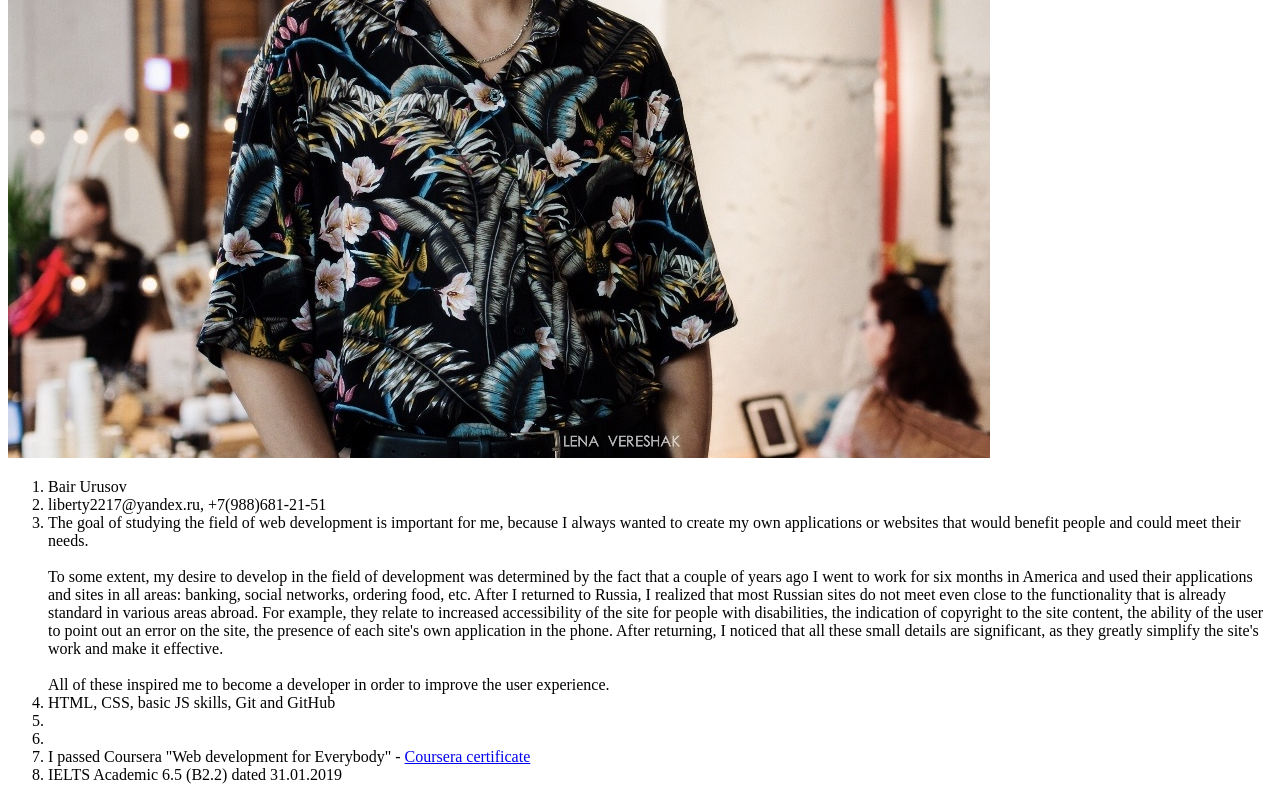
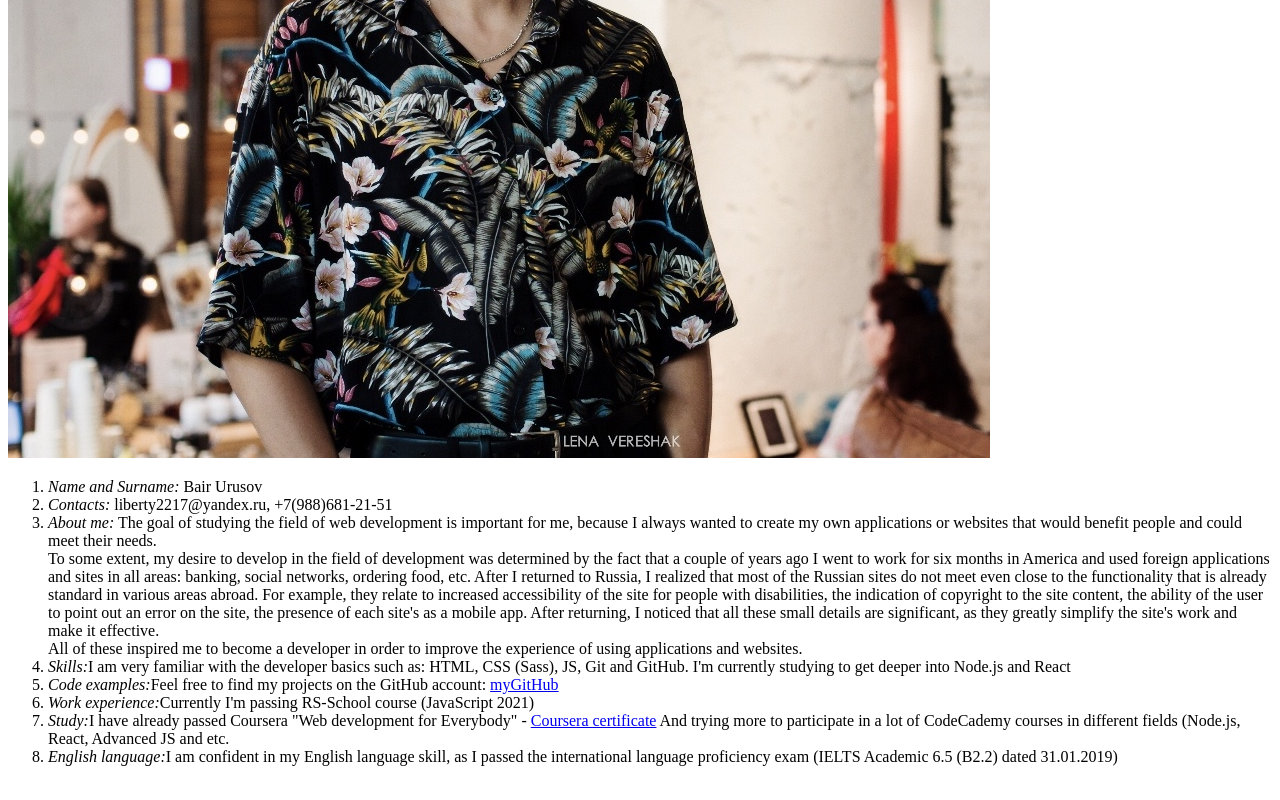
Before and after one commit to liberty2217/rsschool-cv, a plain HTML site: page index.html in a window 1280 px wide. Shown: the part 367-1167 px from the top of the page. Drawn offline with Linux system fonts and the light colour scheme.

Commit message:
feat: update the main info

```diff
--- a/index.html
+++ b/index.html
@@ -10,14 +10,14 @@
         <div class='wrapper'>
             <img id='myPhoto' src='photo1.jpg' alt='photo of Bair Urusov'>
             <ol>
-                <li>Bair Urusov</li>
-                <li>liberty2217@yandex.ru, +7(988)681-21-51</li>
-                <li>The goal of studying the field of web development is important for me, because I always wanted to create my own applications or websites that would benefit people and could meet their needs.<br><br>To some extent, my desire to develop in the field of development was determined by the fact that a couple of years ago I went to work for six months in America and used their applications and sites in all areas: banking, social networks, ordering food, etc. After I returned to Russia, I realized that most Russian sites do not meet even close to the functionality that is already standard in various areas abroad. For example, they relate to increased accessibility of the site for people with disabilities, the indication of copyright to the site content, the ability of the user to point out an error on the site, the presence of each site's own application in the phone. After returning, I noticed that all these small details are significant, as they greatly simplify the site's work and make it effective.<br><br>All of these inspired me to become a developer in order to improve the user experience.</li>
-                <li>HTML, CSS, basic JS skills, Git and GitHub</li>
-                <li></li>
-                <li></li>
-                <li>I passed Coursera "Web development for Everybody" - <a href='https://www.coursera.org/account/accomplishments/specialization/V9F3VSCA3U3V'>Coursera certificate</a></li>
-                <li>IELTS Academic 6.5 (B2.2) dated 31.01.2019</li>
+                <li><i>Name and Surname:</i> Bair Urusov</li>
+                <li><i>Contacts:</i> liberty2217@yandex.ru, +7(988)681-21-51</li>
+                <li><i>About me:</i> The goal of studying the field of web development is important for me, because I always wanted to create my own applications or websites that would benefit people and could meet their needs. <br>To some extent, my desire to develop in the field of development was determined by the fact that a couple of years ago I went to work for six months in America and used foreign applications and sites in all areas: banking, social networks, ordering food, etc. After I returned to Russia, I realized that most of the Russian sites do not meet even close to the functionality that is already standard in various areas abroad. For example, they relate to increased accessibility of the site for people with disabilities, the indication of copyright to the site content, the ability of the user to point out an error on the site, the presence of each site's as a mobile app. After returning, I noticed that all these small details are significant, as they greatly simplify the site's work and make it effective.<br>All of these inspired me to become a developer in order to improve the experience of using applications and websites.</li>
+                <li><i>Skills:</i>I am very familiar with the developer basics such as: HTML, CSS (Sass), JS, Git and GitHub. I'm currently studying to get deeper into Node.js and React</li>
+                <li><i>Code examples:</i>Feel free to find my projects on the GitHub account: <a href = 'https://github.com/liberty2217'>myGitHub</a></li>
+                <li><i>Work experience:</i>Currently I'm passing RS-School course (JavaScript 2021)</li>
+                <li><i>Study:</i>I have already passed Coursera "Web development for Everybody" - <a href='https://www.coursera.org/account/accomplishments/specialization/V9F3VSCA3U3V'>Coursera certificate</a> And trying more to participate in a lot of CodeCademy courses in different fields (Node.js, React, Advanced JS and etc.</li>
+                <li><i>English language:</i>I am confident in my English language skill, as I passed the international language proficiency exam (IELTS Academic 6.5 (B2.2) dated 31.01.2019)</li>
         </div>
     </body>
 </html>
```
Also changed, not shown: 1 other file.
